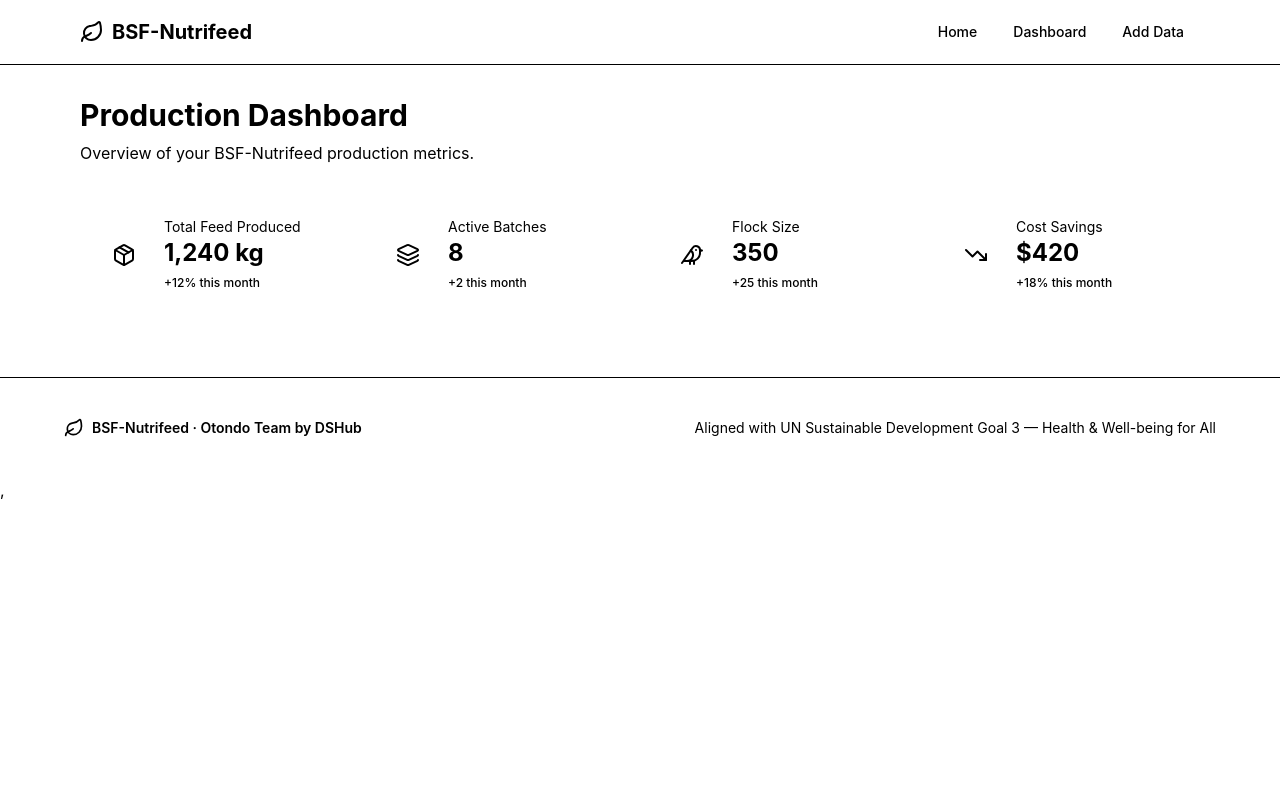
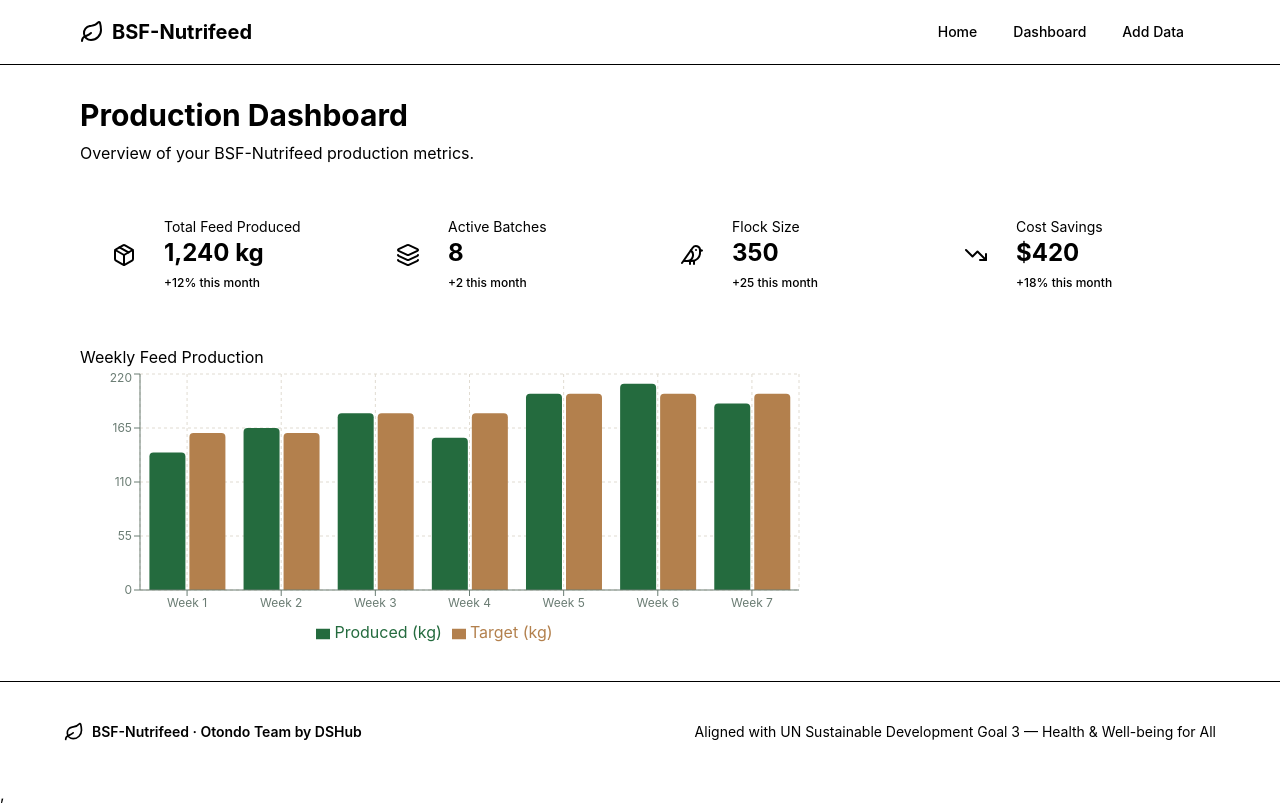
Before and after one commit to Destiny27052005/bsf_nutrifeed, a React (Vite) app: page /dashboard in a window 1280 px wide. Built offline with nearby package versions, Linux system fonts and the light colour scheme.

Commit message:
add Chart component to Dashboard for visualizing weekly feed production

```diff
--- a/src/Pages/Dashboard.jsx
+++ b/src/Pages/Dashboard.jsx
@@ -1,3 +1,4 @@
+import Chart from "../components/Chart";
 import MetricCard from "../components/MetricCard";
 
  const metrics = [
@@ -15,6 +16,7 @@ function Dashboard() {
             <div className="mb-8 grid gap-4 sm:grid-cols-2 lg:grid-cols-4">
               {metrics?.map((m) => <MetricCard key={m.label} metric={m} />)}
             </div>
+            <Chart />
         </div>
 
     );
--- a/src/components/Chart.jsx
+++ b/src/components/Chart.jsx
@@ -15,9 +15,9 @@ function Chart() {
         <div className="grid gap-6 lg:grid-cols-3">
             {/* Chart */}
             <div className="lg:col-span-2">
-                <CardHeader>
-                    <CardTitle>Weekly Feed Production</CardTitle>
-                </CardHeader>
+                <div>
+                    <h1>Weekly Feed Production</h1>
+                </div>
                 <div>
                     {(
                         <ResponsiveContainer width="100%" height={280}>
```
